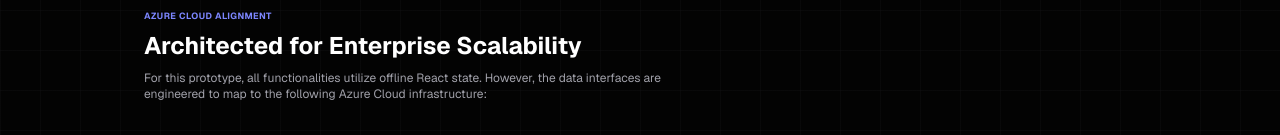
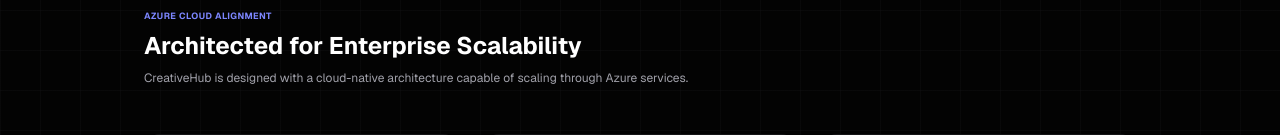
Before and after one commit to Dot-NotSam/CreativeHub, a Next.js app: page / in a window 1280 px wide. Shown: the part 1230-1365 px from the top of the page. Built offline with nearby package versions, Linux system fonts and the light colour scheme.

Commit message:
Update page.tsx

```diff
--- a/src/app/page.tsx
+++ b/src/app/page.tsx
@@ -171,7 +171,7 @@
               Architected for Enterprise Scalability
             </h3>
             <p className="text-xs text-muted-foreground mt-2">
-              For this prototype, all functionalities utilize offline React state. However, the data interfaces are engineered to map to the following Azure Cloud infrastructure:
+              CreativeHub is designed with a cloud-native architecture capable of scaling through Azure services.
             </p>
           </div>
 
```
